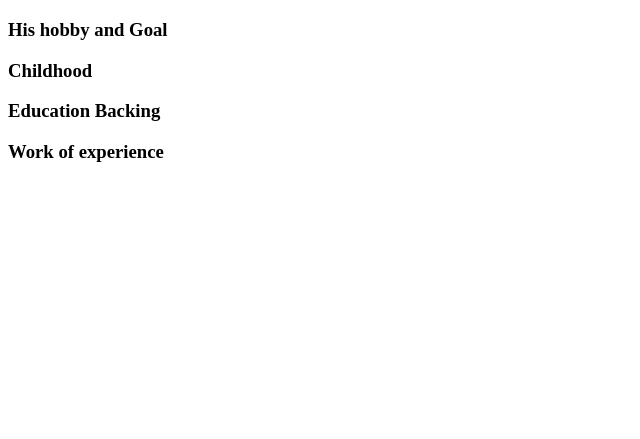
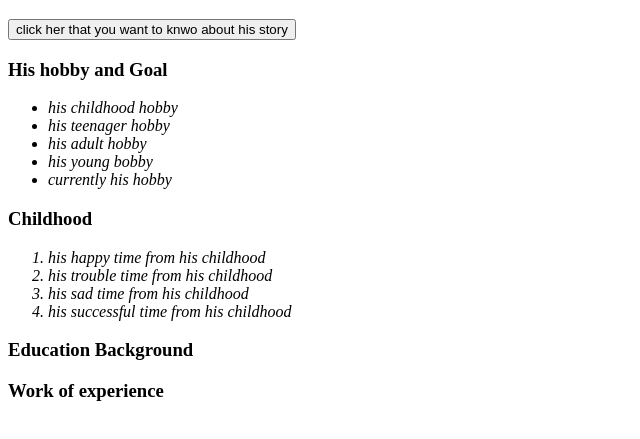
Before and after one commit to mungmaiaung/Test-coding-, a plain HTML site: page index.htm in a window 1280 px wide. Shown: the part 61-500 px from the top of the page, without its empty margins (0-640 px from the left). Drawn offline with Linux system fonts and the light colour scheme.

Commit message:
update infromation

```diff
--- a/index.htm
+++ b/index.htm
@@ -7,15 +7,33 @@
 </head>
 <body>
     <h1> Introducing of Mung </h1>
+    <button> click her that you want to knwo about his story </button>
     <section class="hobby">
-        <h3> His hobby and Goal </h3>
-
+       <strong> <h3> His hobby and Goal </h3></strong>
+        <Ul>
+           <em>
+            <li>his childhood hobby</li>
+            <li>his teenager hobby</li>
+            <li>his adult hobby</li>
+            <li>his young bobby</li>
+            <li>currently his hobby </li>
+            </em>
+        </Ul>
     </section>
     <section class="childhood">
-        <h3>Childhood </h3>
+    <strong><h3>Childhood </h3></strong>
+        <em>
+<ol>
+    <li>his happy time from his childhood</li>
+    <li>his trouble time from his childhood</li>
+    <li>his sad time from his childhood</li>
+    <li>his successful time from his childhood</li>
+</ol>
+        </em>
     </section>
     <section class="education">
-        <h3>Education Backing</h3>
+        <h3>Education Background</h3>
+
     </section>
     <section class="work">
         <h3> Work of experience</h3>
```
